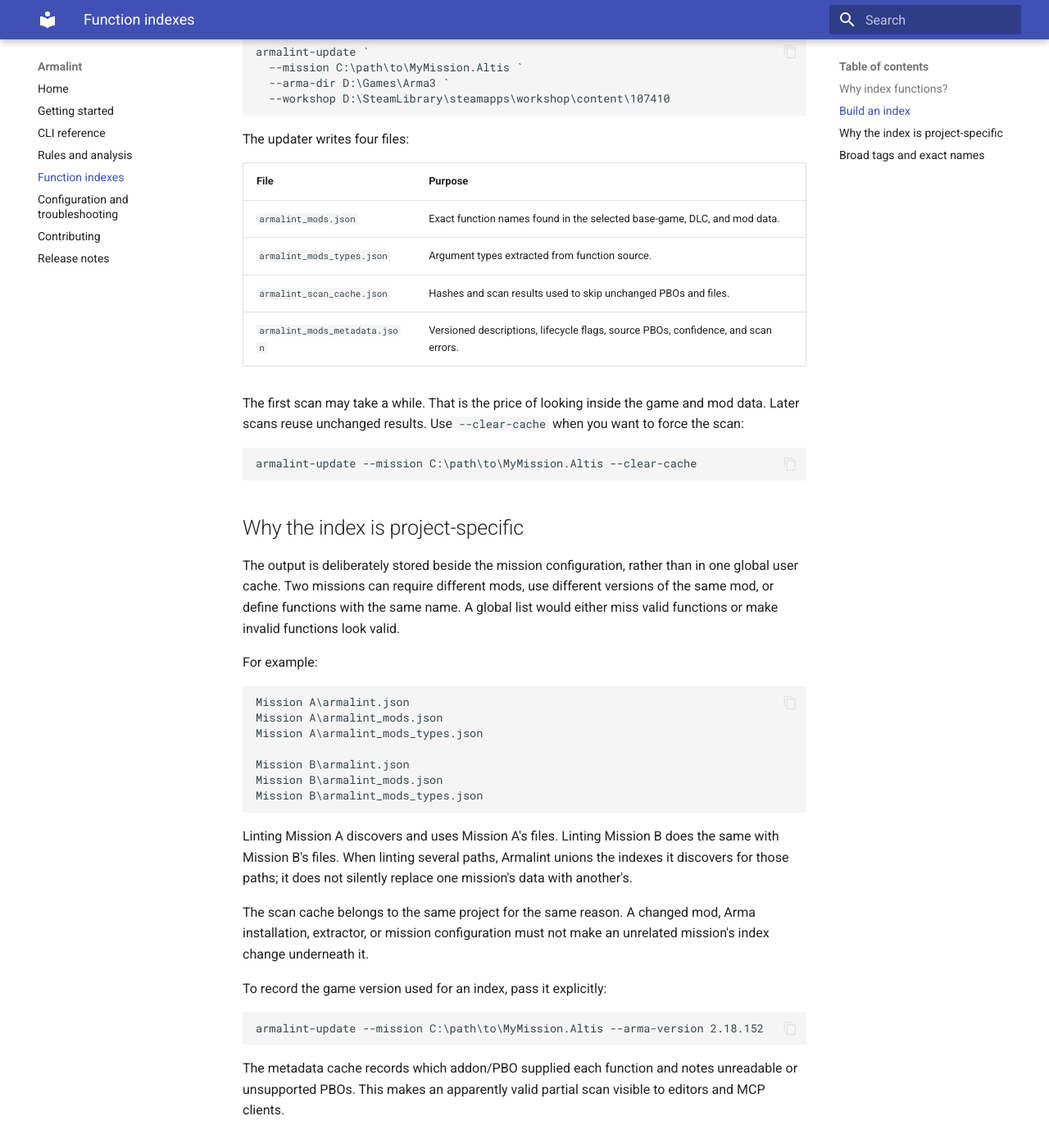
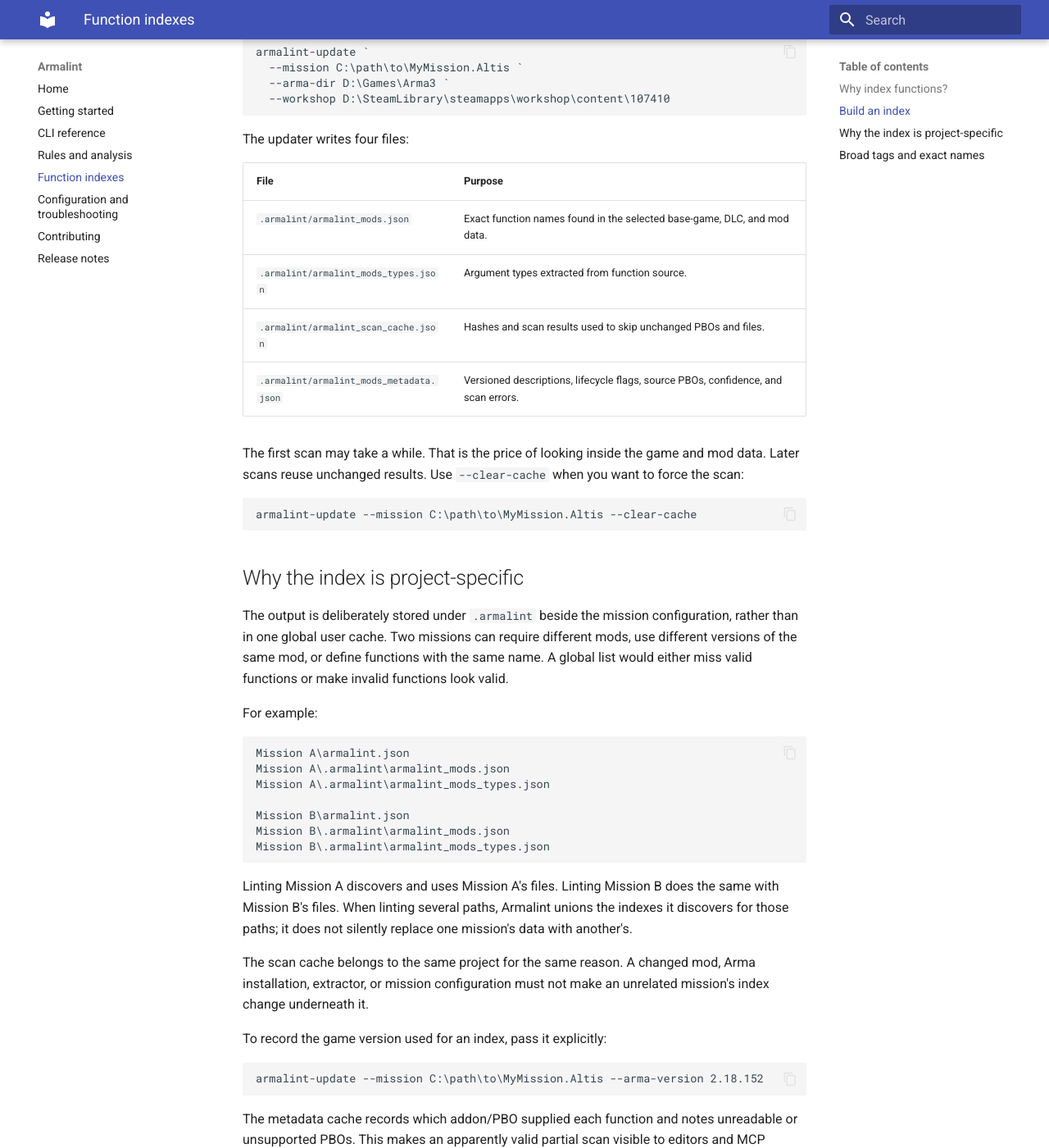
Before and after one commit to armachisel/armalint, an MkDocs documentation site: the page built from docs/indexes.md, in a window 1280 px wide and 1400 px high, scrolled down 1110 px. Shown: the whole window at 82% size. Built offline with MkDocs 1.6.1 and Material for MkDocs 9.7.7, drawn with Linux system fonts in a browser that asks for light colours.

Commit message:
Store project caches under .armalint

````diff
--- a/docs/indexes.md
+++ b/docs/indexes.md
@@ -57,10 +57,10 @@ The updater writes four files:
 
 | File | Purpose |
 | --- | --- |
-| `armalint_mods.json` | Exact function names found in the selected base-game, DLC, and mod data. |
-| `armalint_mods_types.json` | Argument types extracted from function source. |
-| `armalint_scan_cache.json` | Hashes and scan results used to skip unchanged PBOs and files. |
-| `armalint_mods_metadata.json` | Versioned descriptions, lifecycle flags, source PBOs, confidence, and scan errors. |
+| `.armalint/armalint_mods.json` | Exact function names found in the selected base-game, DLC, and mod data. |
+| `.armalint/armalint_mods_types.json` | Argument types extracted from function source. |
+| `.armalint/armalint_scan_cache.json` | Hashes and scan results used to skip unchanged PBOs and files. |
+| `.armalint/armalint_mods_metadata.json` | Versioned descriptions, lifecycle flags, source PBOs, confidence, and scan errors. |
 
 The first scan may take a while. That is the price of looking inside the game
 and mod data. Later scans reuse unchanged results. Use `--clear-cache` when
@@ -72,7 +72,7 @@ armalint-update --mission C:\path\to\MyMission.Altis --clear-cache
 
 ## Why the index is project-specific
 
-The output is deliberately stored beside the mission configuration, rather
+The output is deliberately stored under `.armalint` beside the mission configuration, rather
 than in one global user cache. Two missions can require different mods, use
 different versions of the same mod, or define functions with the same name.
 A global list would either miss valid functions or make invalid functions look
@@ -82,12 +82,12 @@ For example:
 
 ```text
 Mission A\armalint.json
-Mission A\armalint_mods.json
-Mission A\armalint_mods_types.json
+Mission A\.armalint\armalint_mods.json
+Mission A\.armalint\armalint_mods_types.json
 
 Mission B\armalint.json
-Mission B\armalint_mods.json
-Mission B\armalint_mods_types.json
+Mission B\.armalint\armalint_mods.json
+Mission B\.armalint\armalint_mods_types.json
 ```
 
 Linting Mission A discovers and uses Mission A's files. Linting Mission B
````
Also changed, not shown: README.md (+6 -6 lines), docs/configuration.md (+5 -5 lines), docs/getting-started.md (+3 -3 lines), docs/index.md (+2 -1 lines), 3 other files.
